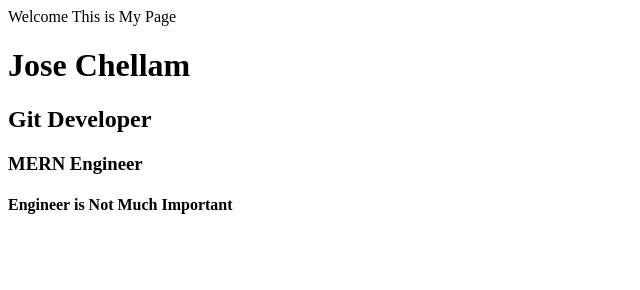
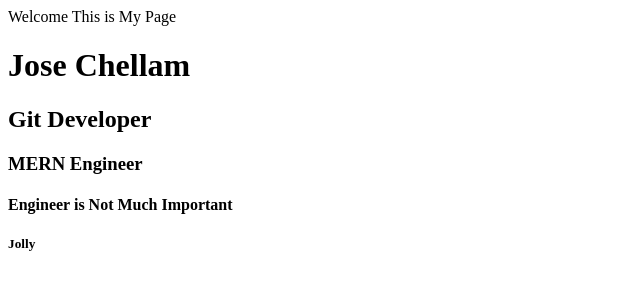
Before and after one commit to Jose-Max11/sample, a plain HTML site: page index.html in a window 1280 px wide. Shown: the full height of the page, 0-640 px from the left. Drawn offline with Linux system fonts and the light colour scheme.

Commit message:
feat:Hello Codeers

```diff
--- a/index.html
+++ b/index.html
@@ -8,5 +8,6 @@
         <h2>Git Developer</h2>
         <h3>MERN Engineer</h3>
         <h4>Engineer  is Not Much Important</h4>
+        <h5>Jolly</h5>
     </body>
 </html>
```
